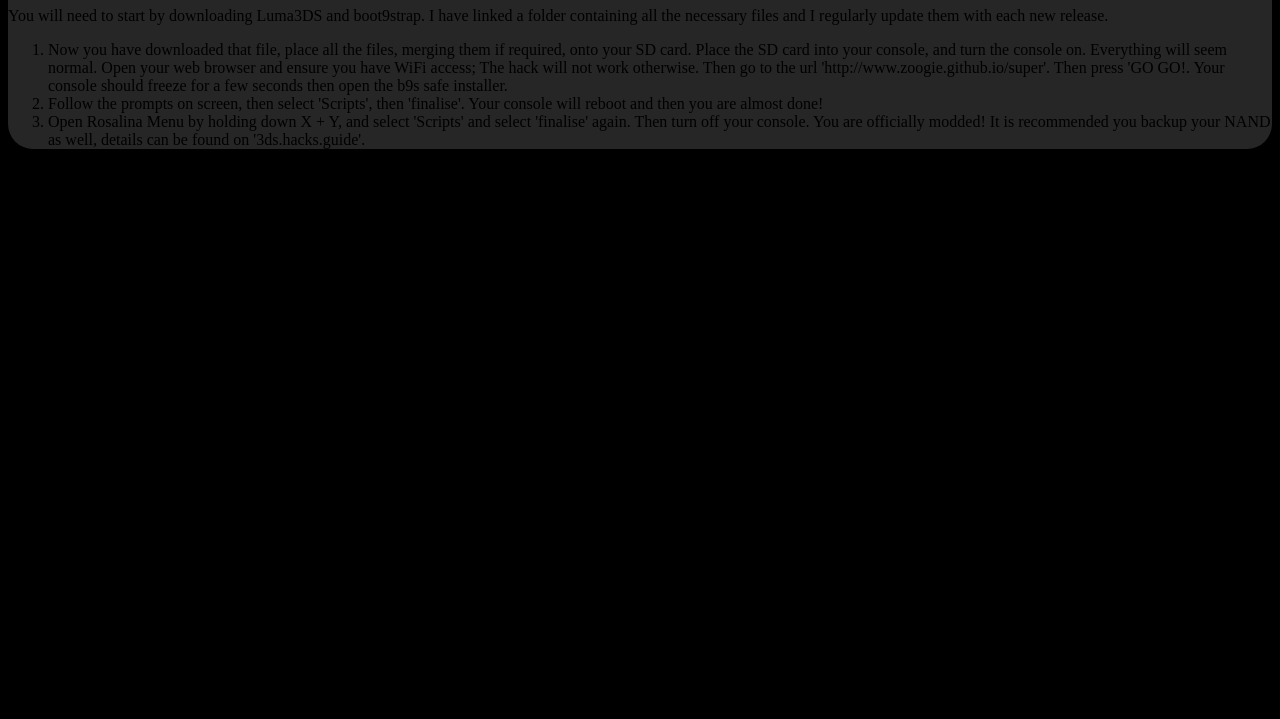
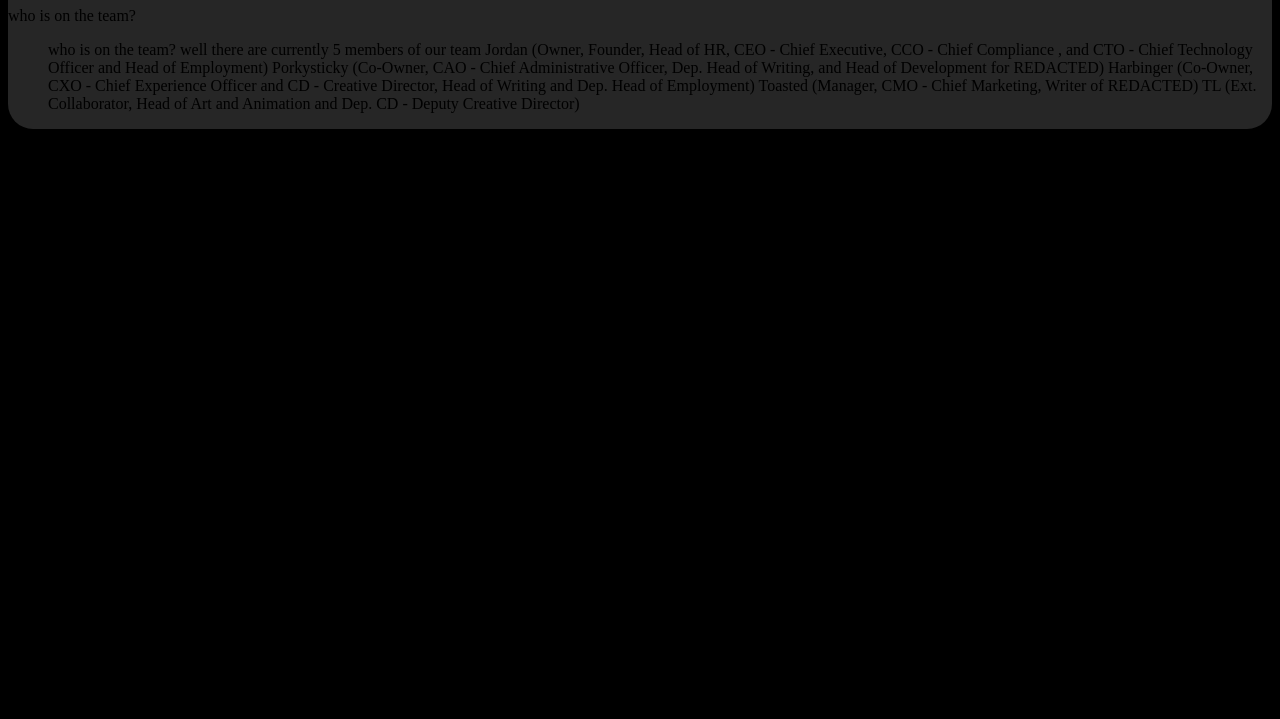
Before and after one commit to Renown-Studios/landing-page, a plain HTML site: page staff.html in a window 1280 px wide. Shown: the part 81-800 px from the top of the page. Drawn offline with Linux system fonts and the light colour scheme.

Commit message:
Updated staff.html

```diff
--- a/staff.html
+++ b/staff.html
@@ -42,15 +42,19 @@ li a:hover {
 
 
 
-<p style="Font-family: Ubuntu Mono">
-   You will need to start by downloading Luma3DS and boot9strap. I have linked a folder containing all the necessary files and I regularly update them with each new release.
+<p style="Font-family: Ubuntu Mono"> who is on the team?
 </p>
 
-<ol><li style="Font-family: Ubuntu Mono">Now you have downloaded that file, place all the files, merging them if required, onto your SD card.
- Place the SD card into your console, and turn the console on. Everything will seem normal.
- Open your web browser and ensure you have WiFi access; The hack will not work otherwise. Then go to the url 'http://www.zoogie.github.io/super'. Then press 'GO GO!. Your console should freeze for a few seconds then open the b9s safe installer.
-<li style="Font-family: Ubuntu Mono">Follow the prompts on screen, then select 'Scripts', then 'finalise'. Your console will reboot and then you are almost done!</li>
-<li style="Font-family: Ubuntu Mono">Open Rosalina Menu by holding down X + Y, and select 'Scripts' and select 'finalise' again. Then turn off your console. You are officially modded! It is recommended you backup your NAND as well, details can be found on '3ds.hacks.guide'.</li>
+<ol><p style="Font-family: Ubuntu Mono">
+who is on the team?
+well there are currently 5 members of our team
+Jordan (Owner, Founder, Head of HR, CEO - Chief Executive, CCO - Chief Compliance , and CTO - Chief Technology Officer and Head of Employment)
+Porkysticky (Co-Owner, CAO - Chief Administrative Officer, Dep. Head of Writing, and Head of Development for REDACTED)
+Harbinger (Co-Owner, CXO - Chief Experience Officer and CD - Creative Director, Head of Writing and Dep. Head of Employment)
+Toasted (Manager, CMO - Chief Marketing, Writer of REDACTED)
+TL (Ext. Collaborator, Head of Art and Animation and Dep. CD - Deputy Creative Director)
+</p>
+
 
 
 
```
